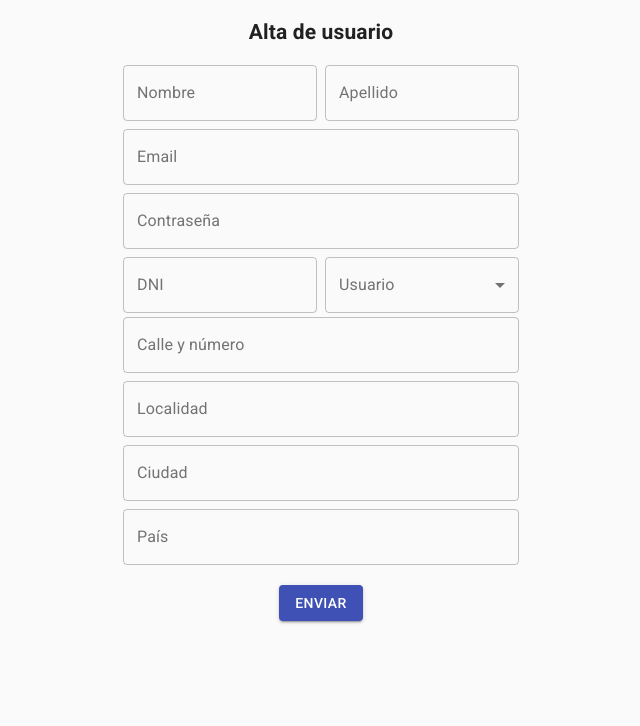
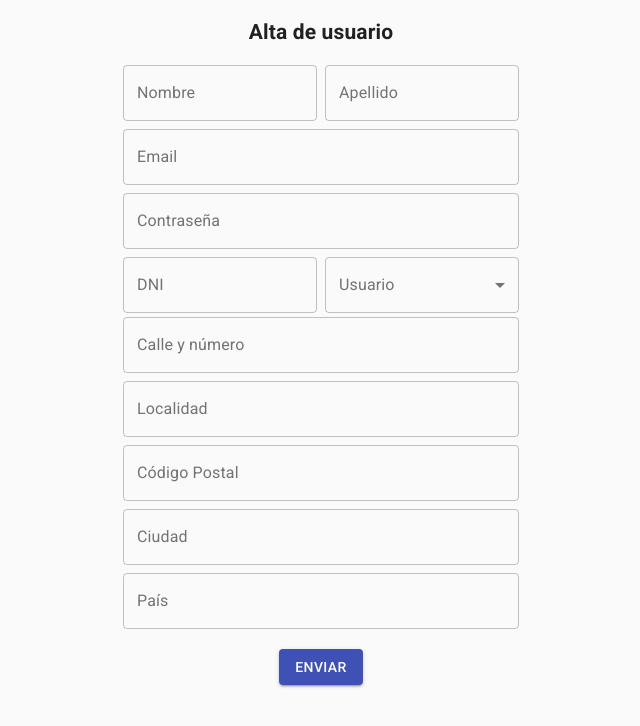
Before and after one commit to Mapach3/dssd-guarani-unla, a React (Create React App) app in the folder dssd-guarani-front/: page /login in a window 1280 px wide. Shown: the top 726 px of the page, without its empty margins (319-959 px from the left). Built offline with nearby package versions, Linux system fonts and the light colour scheme.

Commit message:
advances on UserInsert component

```diff
--- a/dssd-guarani-front/src/components/UserInsert/index.js
+++ b/dssd-guarani-front/src/components/UserInsert/index.js
@@ -24,6 +24,7 @@ class UserInsert extends Component{
         //address
         formStreetAndNumber : '',
         formLocation : '',
+        formPostCode : '',
         formCity : '',
         formCountry : '',
         wrongCredentials : false,
@@ -38,7 +39,8 @@ class UserInsert extends Component{
     }
 
     onDniChange = (ev) => {
-        this.setState({formDni : ev.target.value})
+        var value = ev.target.value.replace(/[^0-9]/g, '');
+        this.setState({formDni : value})
     }
 
     onEmailChange = (ev) => {
@@ -46,13 +48,33 @@ class UserInsert extends Component{
     }
 
     onPasswordChange = (ev) => {
-        this.setState({formName : ev.target.value})
+        this.setState({formPassword : ev.target.value})
+    }
+
+    onStreetAndNumberChange = (ev) => {
+        this.setState({formStreetAndNumber : ev.target.value})
+    }
+
+    onPostCodeChange = (ev) => {
+        var value = ev.target.value.replace(/[^0-9]/g, '');
+        this.setState({formPostCode : value})
+    }
+
+    onLocationChange = (ev) => {
+        this.setState({formLocation : ev.target.value})
+    }
+
+    onCityChange = (ev) => {
+        this.setState({formCity : ev.target.value})
+    }
+
+    onCountryChange = (ev) => {
+        this.setState({formCountry : ev.target.value})
     }
 
     sendUserData(){
         console.log("Click send user data placeholder")
     }
-
 
     render(){
     return (
@@ -61,21 +83,21 @@ class UserInsert extends Component{
                 <form autoComplete="off">
                     <Grid container spacing={1}>
                         <Grid item sm={6} >
-                            <TextField variant="outlined" value={this.state.formName} onChange={(ev) => this.onNameChange(ev)} label="Nombre" type="text"/>
+                            <TextField inputProps={{maxLength: 25}} variant="outlined" value={this.state.formName} onChange={(ev) => this.onNameChange(ev)} label="Nombre" type="text"/>
                         </Grid>
 
                         <Grid item sm={6}>
-                            <TextField variant="outlined" value={this.state.formSurname} onChange={(ev) => this.onSurnameChange(ev)} label="Apellido" type="text"/>
+                            <TextField inputProps={{maxLength: 25}} variant="outlined" value={this.state.formSurname} onChange={(ev) => this.onSurnameChange(ev)} label="Apellido" type="text"/>
                         </Grid>
                         <Grid item xs={12}>
-                            <TextField fullWidth variant="outlined" value={this.state.formEmail} onChange={(ev) => this.onEmailChange(ev)} label="Email" type="text"/>
+                            <TextField inputProps={{maxLength: 30}} fullWidth variant="outlined" value={this.state.formEmail} onChange={(ev) => this.onEmailChange(ev)} label="Email" type="text"/>
                         </Grid>
 
                         <Grid item xs={12}>
-                            <TextField fullWidth variant="outlined" value={this.state.formName} onChange={(ev) => this.onPasswordChange(ev)} label="Contraseña" type="password"/>
+                            <TextField inputProps={{maxLength: 12}} fullWidth variant="outlined" value={this.state.formPassword} onChange={(ev) => this.onPasswordChange(ev)} label="Contraseña" type="password"/>
                         </Grid>
                         <Grid item sm={6}>
-                            <TextField variant="outlined" value={this.state.formDni} onChange={(ev) => this.onDniChange(ev)} label="DNI" type="text"/>
+                            <TextField inputProps={{maxLength: 8}} variant="outlined" value={this.state.formDni} onChange={(ev) => this.onDniChange(ev)} label="DNI" type="text"/>
                         </Grid>
                         <Grid item sm={6}>
                             <FormControl fullWidth variant="outlined">
@@ -90,19 +112,21 @@ class UserInsert extends Component{
                     </Grid>
                     <Grid container spacing={1}>
                         <Grid item sm={12} >
-                            <TextField fullWidth variant="outlined" label="Calle y número" type="text"/>
+                            <TextField inputProps={{maxLength: 40}} value={this.state.formStreetAndNumber} onChange={(ev) => this.onStreetAndNumberChange(ev)} fullWidth variant="outlined" label="Calle y número" type="text"/>
+                        </Grid>
+                        <Grid item sm={12}>
+                            <TextField inputProps={{maxLength: 15}} value={this.state.formLocation} onChange={(ev) => this.onLocationChange(ev)} fullWidth variant="outlined" label="Localidad" type="text"/>
+                        </Grid>
+                        <Grid item xs={12}>
+                            <TextField inputProps={{maxLength: 4}} value={this.state.formPostCode} onChange={(ev) => this.onPostCodeChange(ev)} fullWidth variant="outlined" label="Código Postal" type="text"/>
+                        </Grid>
+                        <Grid item xs={12}>
+                            <TextField inputProps={{maxLength: 20}} value={this.state.formCity} onChange={(ev) => this.onCityChange(ev)} fullWidth variant="outlined" label="Ciudad" type="text"/>
+                        </Grid>
+                        <Grid item xs={12}>
+                            <TextField inputProps={{maxLength: 20}} value={this.state.formCountry} onChange={(ev) => this.onCountryChange(ev)} fullWidth variant="outlined" label="País" type="text"/>
                         </Grid>
 
-                        <Grid item sm={12}>
-                            <TextField fullWidth variant="outlined" label="Localidad" type="text"/>
-                        </Grid>
-                        <Grid item xs={12}>
-                            <TextField fullWidth variant="outlined" label="Ciudad" type="text"/>
-                        </Grid>
-
-                        <Grid item xs={12}>
-                            <TextField fullWidth variant="outlined" label="País" type="password"/>
-                        </Grid>
 
                     </Grid>
                     <br />
```
